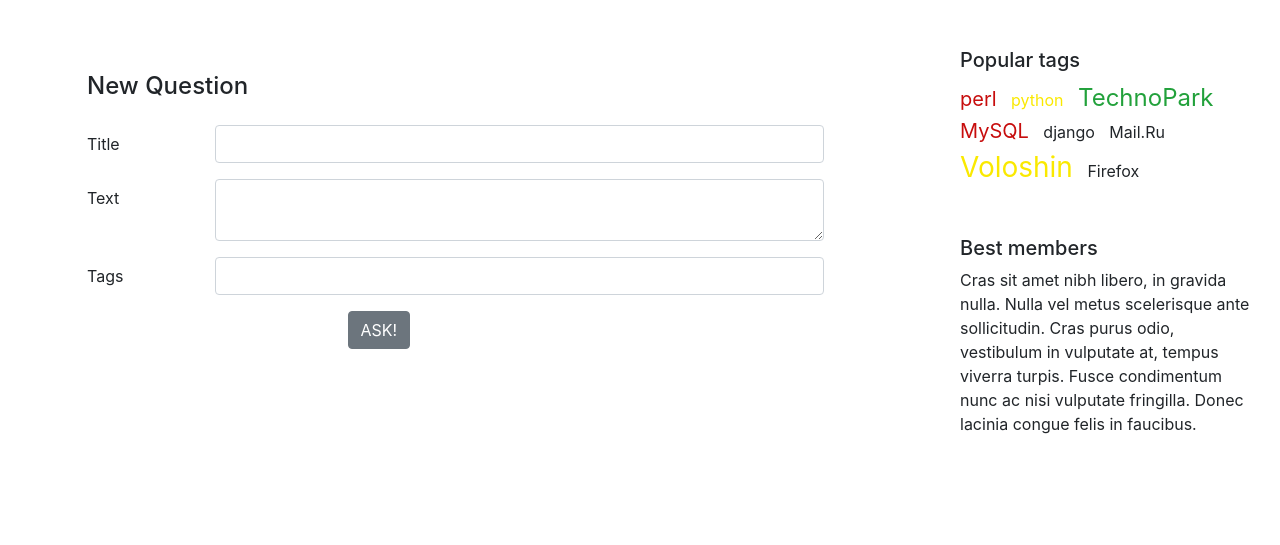
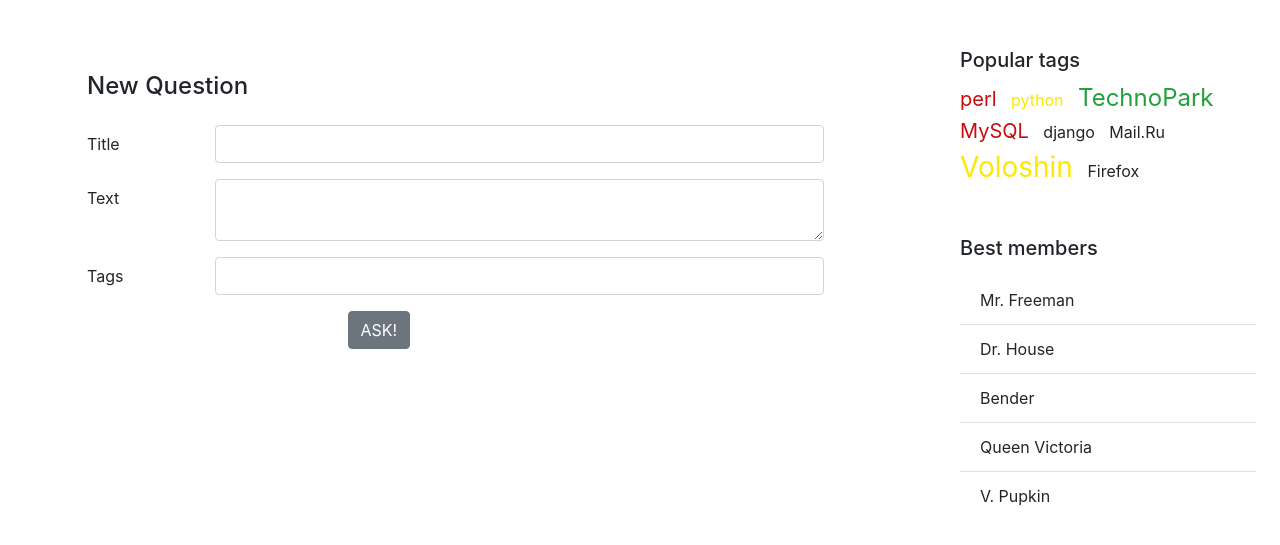
Before and after one commit to keithzetterstrom/AskMe, a Django app: page /AskMe/ask/ in a window 1280 px wide. Shown: the part 56-601 px from the top of the page. Run offline with Django 3.2, Linux system fonts and the light colour scheme; some libraries are stand-ins or nearby versions.

Commit message:
Изменил Best members

```diff
--- a/templates/base_unauthorised.html
+++ b/templates/base_unauthorised.html
@@ -54,14 +54,16 @@
             <li>Voloshin</li>
             <li>Firefox</li>
         </ul>
-        <div class="media mt-5">
-            <div class="media-body">
-                <h5 class="mt-0">Best members</h5>
-                Cras sit amet nibh libero, in gravida nulla. Nulla vel metus scelerisque ante sollicitudin. Cras purus
-                odio, vestibulum in vulputate at, tempus viverra turpis. Fusce condimentum nunc ac nisi vulputate
-                fringilla. Donec lacinia congue felis in faucibus.
-            </div>
-        </div>
+
+        <h5 class="mt-5">Best members</h5>
+        <ul class="list-group list-group-flush mt-3">
+            <li class="list-group-item">Mr. Freeman</li>
+            <li class="list-group-item">Dr. House</li>
+            <li class="list-group-item">Bender</li>
+            <li class="list-group-item">Queen Victoria</li>
+            <li class="list-group-item">V. Pupkin</li>
+        </ul>
+    </div>
     </div>
 </div>
 <script src="{% static '/js/jquery-3.4.1.slim.min.js' %}"></script>
```
